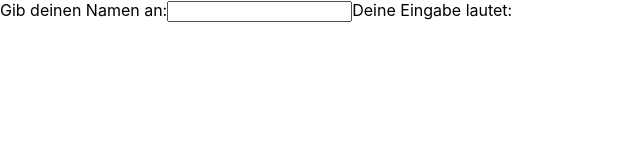
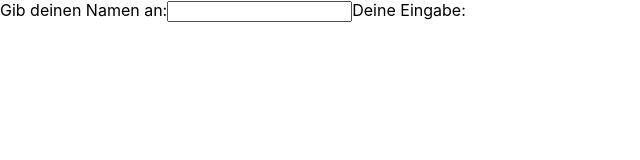
Before and after one commit to TuceYBLN/dummy-project, a React (Create React App) app in the folder dummy-app/: page / in a window 1280 px wide. Shown: the top 160 px of the page, without its empty margins (0-640 px from the left). Built offline with nearby package versions, Linux system fonts and the light colour scheme.

Commit message:
SCRUM-5:  lkeine Veränderung

```diff
--- a/dummy-app/src/App.js
+++ b/dummy-app/src/App.js
@@ -14,7 +14,7 @@ function App() {
             <label>Gib deinen Namen an:
                 <input type="text" onChange={e => onChangeHandler(e)}/>
             </label>
-            Deine Eingabe lautet: {name}
+            Deine Eingabe: {name}
         </div>
     );
 }
```
